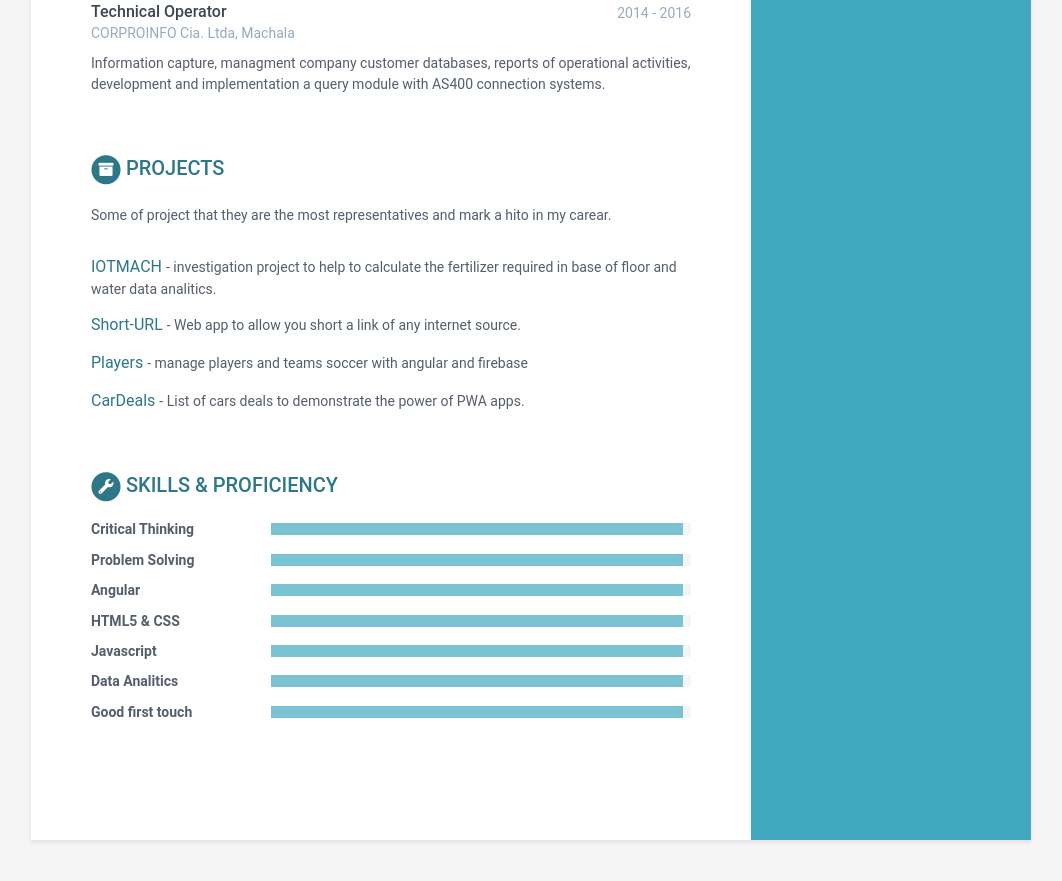
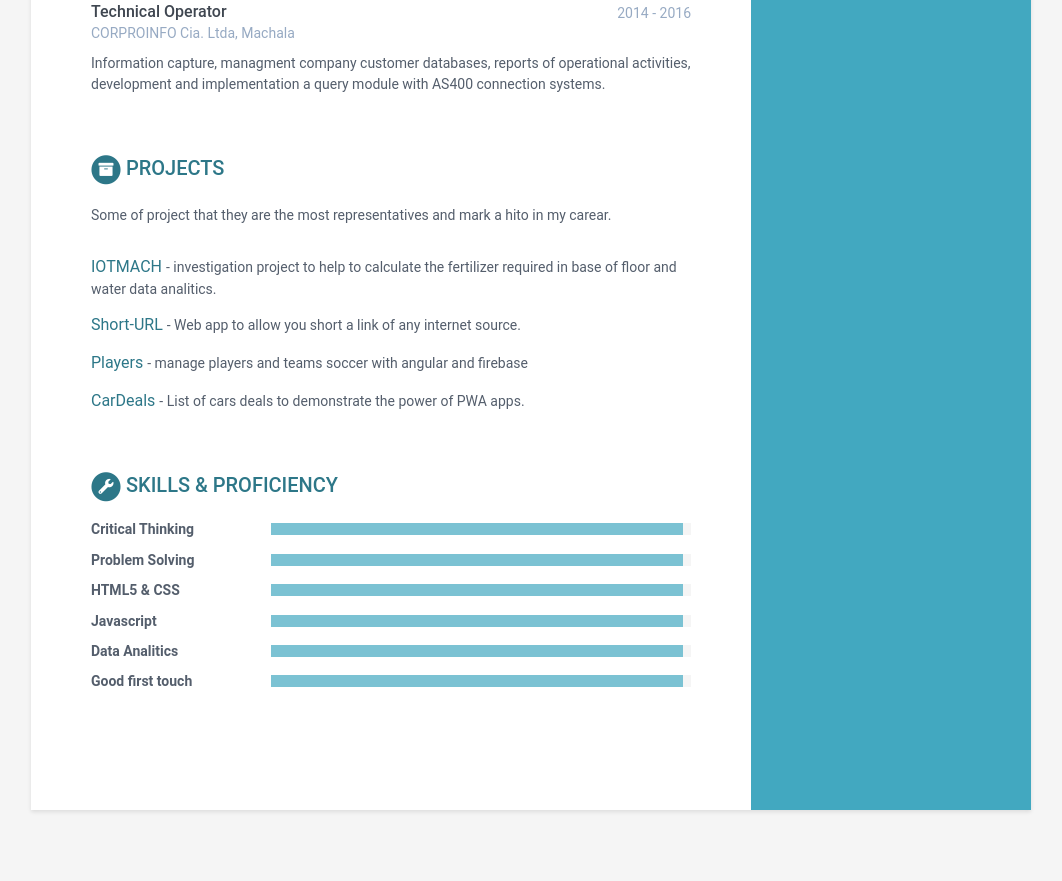
Before and after one commit to elcordova/caring-europa-fe48a, a Jekyll site: the page built from index.html, in a window 1280 px wide and 900 px high, scrolled down 1014 px. Shown: the top 881 px of the window, without its empty margins (109-1171 px from the left). Built offline with Jekyll 4.4.1, drawn with Linux system fonts in a browser that asks for light colours.

Commit message:
data.yml: changed

```diff
--- a/_data/data.yml
+++ b/_data/data.yml
@@ -157,8 +157,6 @@ skills:
       level: 98%
     - name: Problem Solving
       level: 98%
-    - name: Angular
-      level: 98%
     - name: HTML5 & CSS
       level: 98%
     - name: Javascript
```
